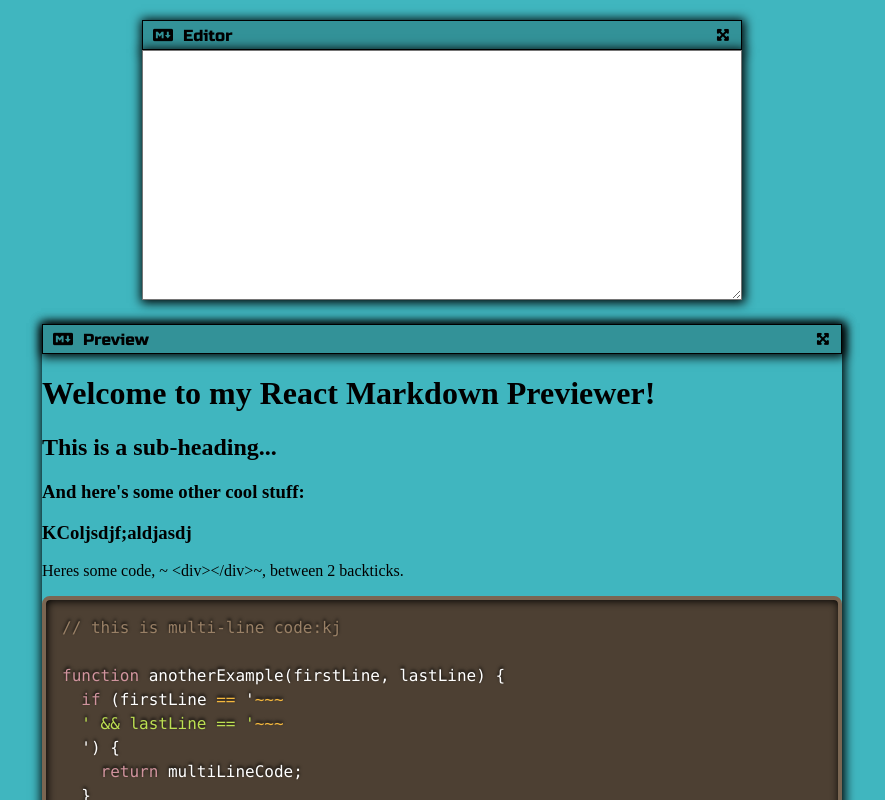
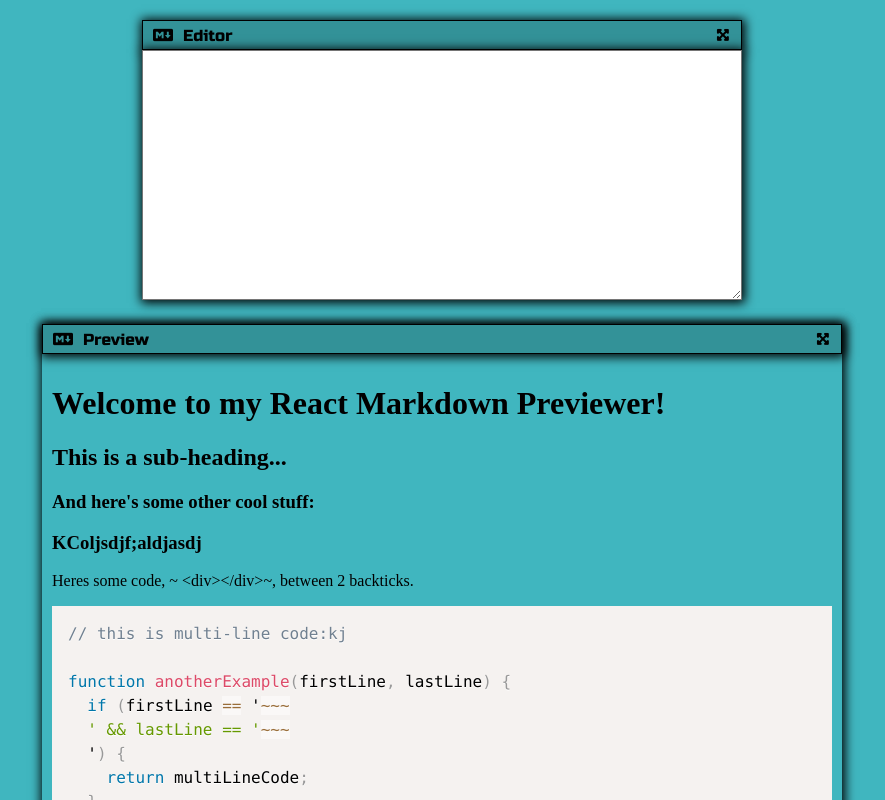
Before and after one commit to errami01/markdown-previewer, a React (Create React App) app: page / in a window 1280 px wide. Shown: the top 800 px of the page, without its empty margins (198-1083 px from the left). Built offline with nearby package versions, Linux system fonts and the light colour scheme.

Commit message:
remove dark theme and add inputText state

```diff
--- a/src/App.css
+++ b/src/App.css
@@ -52,6 +52,9 @@ textarea{
     box-shadow: 1px 1px 10px 2px ;
 
 }
+.prev-boy{
+    padding: 10px;
+}
 .table-container{
     height: 400px;
     width: 400px;
--- a/src/App.js
+++ b/src/App.js
@@ -3,9 +3,9 @@ import './App.css';
 import ReactMarkdown from "react-markdown";
 import remarkGfm from "remark-gfm";
 import { Prism as SyntaxHighlighter } from "react-syntax-highlighter";
-import { dark } from "react-syntax-highlighter/dist/esm/styles/prism";
-
+import { useState } from 'react';
 function App() {
+  const [inputText, setInputText] = useState()
   const defaultText = `
   # Welcome to my React Markdown Previewer!
 
@@ -55,26 +55,7 @@ And here. | Okay. | I think we get it.
 ![freeCodeCamp Logo](https://cdn.freecodecamp.org/testable-projects-fcc/images/fcc_secondary.svg)
 
   `;
-  const javaScriptMarkdownCodeblock = `JavaScript code example:
 
-~~~javascript
-// function that adds "2 numbers" together
-const sumTwoNumbers = (num1, num2) => num1 + num2;
-
-// call the function
-console.log(sumTwoNumbers(1, 2)); // 3
-
-// array of users
-const users = [
-  { name: "John", age: 30 },
-  { name: "Jane", age: 28 },
-  { name: "Bob", age: 25 },
-];
-
-// print out the users age
-console.log(users.map(user => user.age)); // [30, 28, 25]
-~~~
-`;
   return (
     <div className="App">
       <div className='editor'>
@@ -89,7 +70,7 @@ console.log(users.map(user => user.age)); // [30, 28, 25]
           <i class="fa-brands fa-markdown"></i>
           Preview
           <i class="fa fa-arrows-alt"></i></header>
-          <div className='prev-body'>
+          <div className='prev-boy'>
           <ReactMarkdown
             remarkPlugins={[remarkGfm]}
             children={defaultText}
@@ -99,7 +80,7 @@ console.log(users.map(user => user.age)); // [30, 28, 25]
                 return !inline && match ? (
                   <SyntaxHighlighter
                     children={String(children).replace(/\n$/, "")}
-                    style={dark} // theme
+                    // theme
                     language={match[1]}
                     PreTag='section' // parent tag
                     {...props}
```
